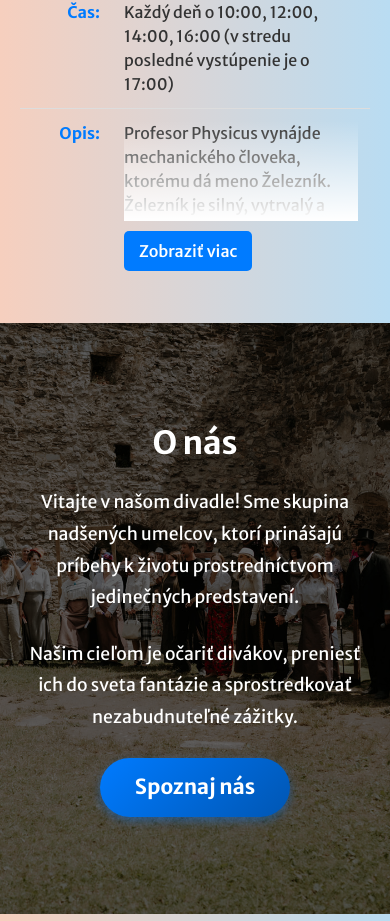
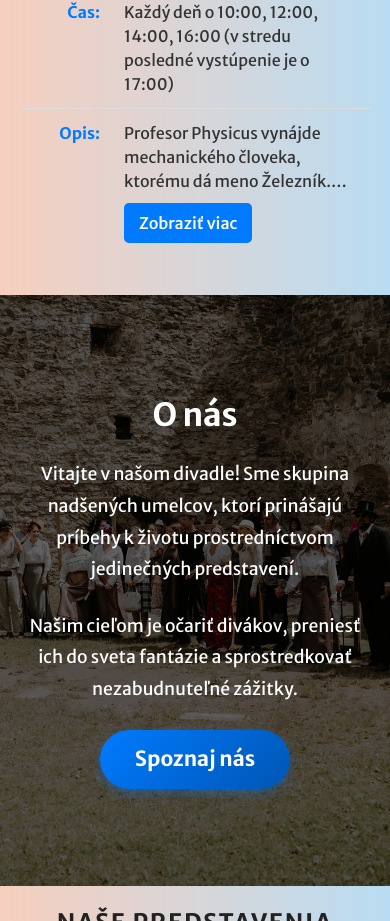
Before and after one commit to WarieSK/TaleWeb, a React (Vite) app: page / in a window 390 px wide. Shown: the part 1619-2540 px from the top of the page. Built offline with nearby package versions, Linux system fonts and the light colour scheme; a web font is replaced by a local one.

Commit message:
removing gradient from CurrentShow

```diff
--- a/src/components/CurrentShow.jsx
+++ b/src/components/CurrentShow.jsx
@@ -57,7 +57,7 @@ const CurrentShow = () => {
                     <p>
                     Profesor Physicus vynájde mechanického človeka, ktorému dá meno Železník. Železník je silný, vytrvalý a šikovný a pán veľkopodnikateľ, ktorý si robota objednal, ho chce využiť na prácu v továrni, aby mohol prepustiť ostatných zamestnancov. Železníkovi sa však táto úloha nepáči, pretože by sa chcel stať človekom, na to však potrebuje srdce. Počas plesu, ktorý usporiada veľkopodnikateľ na oslavu zásnub svojej dcéry Flóry, sa nechá oklamať zlodejskou bandou, ktorá mu prisľúbi zlaté srdce a začne s nimi lúpiť. Jeho púť za srdcom sa však u zlodejov nekončí. Po tom, ako oslobodí unesenú Flóru, dostane sa do galérie, kde stretá Monu Lisu, Nefertiti, Fridu Kalo, Venušu a Apolóna i ďalšie umelecké diela. Ani tam však srdce nenájde. Až láska mu dá to, čo hľadá.
                     </p>
-                    {!isExpanded && isMobile && <div className="description-gradient"></div>}
+
                   </div>
                   {isMobile && (
                     <button className="show-more-button" onClick={toggleDescription}>
--- a/src/styles/CurrentShow.css
+++ b/src/styles/CurrentShow.css
@@ -146,7 +146,12 @@
 
   .current-show-description {
     max-height: 80px;
+    display: -webkit-box;
+    -webkit-box-orient: vertical;
+    -webkit-line-clamp: 3; /* Počet riadkov, po ktorých sa zobrazia tri bodky */
     overflow: hidden;
+    text-overflow: ellipsis;
+    white-space: normal; /* Ak chceš, aby sa text zalamoval */
   }
 
   .description-gradient {
```
